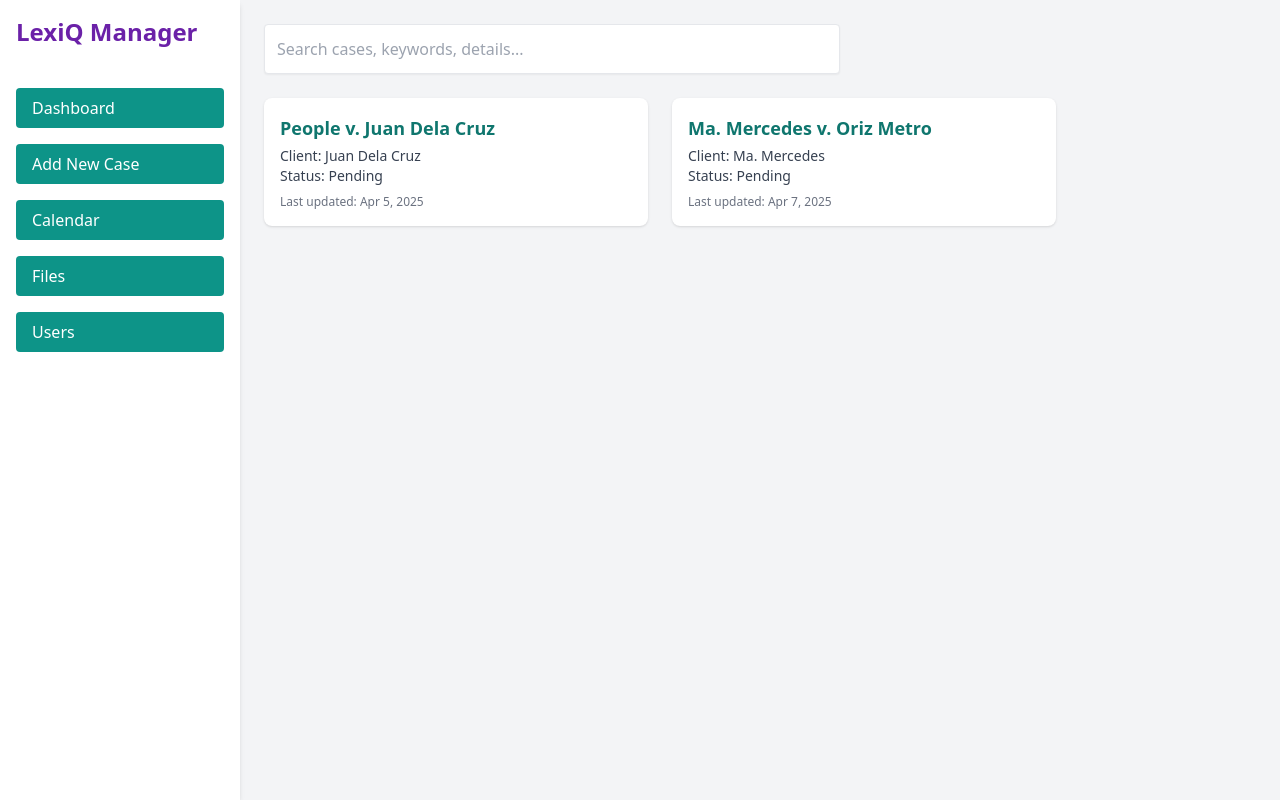
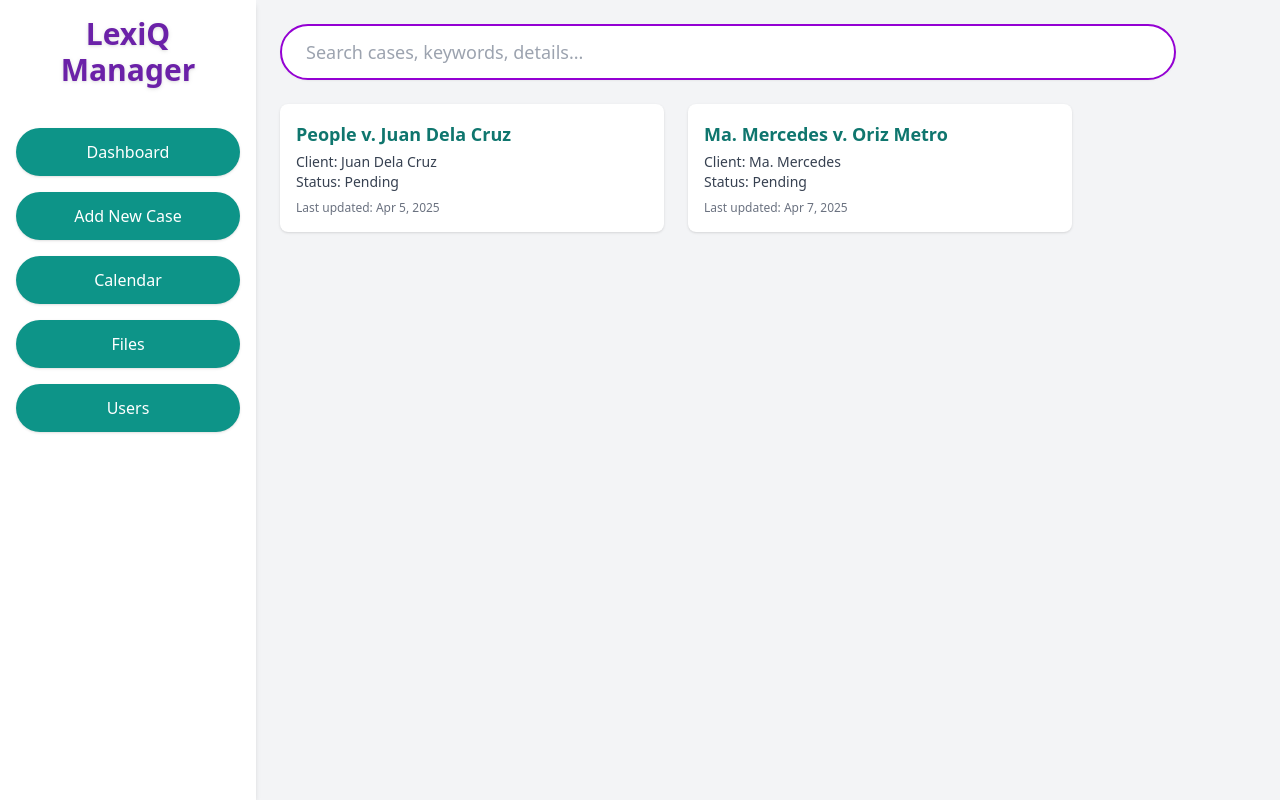
Before and after one commit to MJMorales1988/lexiq-case-manager, a React (Create React App) app: page / in a window 1280 px wide. Built offline with nearby package versions, Linux system fonts and the light colour scheme.

Commit message:
Update 2.54 PM

```diff
--- a/package.json
+++ b/package.json
@@ -3,9 +3,7 @@
   "version": "0.1.0",
   "private": true,
   "dependencies": {
-    "date-fns": "^4.1.0",
     "react": "^18.2.0",
-    "react-big-calendar": "^1.18.0",
     "react-dom": "^18.2.0",
     "react-scripts": "5.0.1"
   },
--- a/src/components/Sidebar.js
+++ b/src/components/Sidebar.js
@@ -11,13 +11,15 @@ const Sidebar = ({ setActiveView }) => {
   ];
 
   return (
-    <div className="w-60 min-h-screen bg-white shadow-md p-4 space-y-4">
-      <h1 className="text-2xl font-bold text-purple-800 mb-6">LexiQ Manager</h1>
+    <div className="w-64 min-h-screen bg-white shadow-md p-4 space-y-4">
+      <h1 className="text-3xl font-extrabold text-purple-800 mb-6 text-center drop-shadow">
+        LexiQ Manager
+      </h1>
       {menu.map(({ label, view }) => (
         <button
           key={view}
           onClick={() => setActiveView(view)}
-          className="w-full text-left px-4 py-2 bg-teal-600 text-white rounded hover:bg-teal-700"
+          className="w-full text-center px-4 py-3 bg-teal-600 text-white rounded-full shadow hover:bg-teal-700 transition"
         >
           {label}
         </button>
--- a/src/views/Dashboard.js
+++ b/src/views/Dashboard.js
@@ -23,7 +23,7 @@ const Dashboard = () => {
       <input
         type="text"
         placeholder="Search cases, keywords, details..."
-        className="w-full max-w-xl mb-6 p-3 border rounded shadow-sm"
+        className="w-full max-w-4xl mb-6 px-6 py-3 border-2 border-[#9400D3] outline-none rounded-full shadow-sm text-lg"
       />
       <div className="flex flex-wrap gap-6">
         {sampleCases.map((c, i) => (
```
